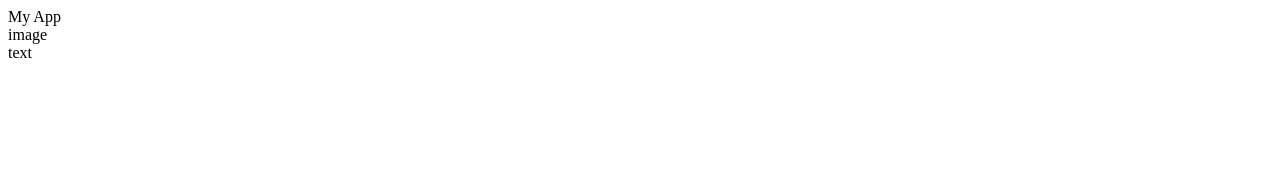
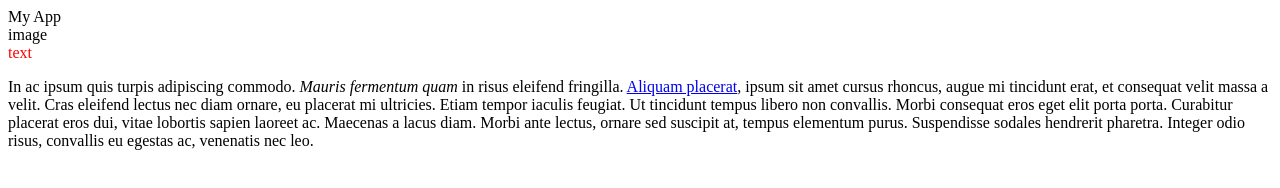
Before and after one commit to etmoore/udacity-intro-to-html-and-css, a plain HTML site: page toplist/index.html in a window 1280 px wide. Drawn offline with Linux system fonts and the light colour scheme.

Commit message:
linked stylesheet and changed description to red

```diff
--- a/toplist/index.html
+++ b/toplist/index.html
@@ -1,5 +1,14 @@
-<div class="title">My App</div>
-<div class="app">
-    <div class="screenshot">image</div>
-    <div class="description">text</div>
-</div>
+<!DOCTYPE html>
+<html>
+<head>
+  <link rel="stylesheet" href="style.css">
+</head>
+<body>
+  <div class="title">My App</div>
+  <div class="app">
+      <div class="screenshot">image</div>
+      <div class="description">text</div>
+      <p>In ac ipsum quis turpis adipiscing commodo. <em>Mauris fermentum quam</em> in risus eleifend fringilla. <a href="#">Aliquam placerat</a>, ipsum sit amet cursus rhoncus, augue mi tincidunt erat, et consequat velit massa a velit. Cras eleifend lectus nec diam ornare, eu placerat mi ultricies. Etiam tempor iaculis feugiat. Ut tincidunt tempus libero non convallis. Morbi consequat eros eget elit porta porta. Curabitur placerat eros dui, vitae lobortis sapien laoreet ac. Maecenas a lacus diam. Morbi ante lectus, ornare sed suscipit at, tempus elementum purus. Suspendisse sodales hendrerit pharetra. Integer odio risus, convallis eu egestas ac, venenatis nec leo.</p>
+  </div>
+</body>
+</html>
--- a/toplist/style.css
+++ b/toplist/style.css
@@ -0,0 +1,3 @@
+.description {
+  color: red;
+}
```
